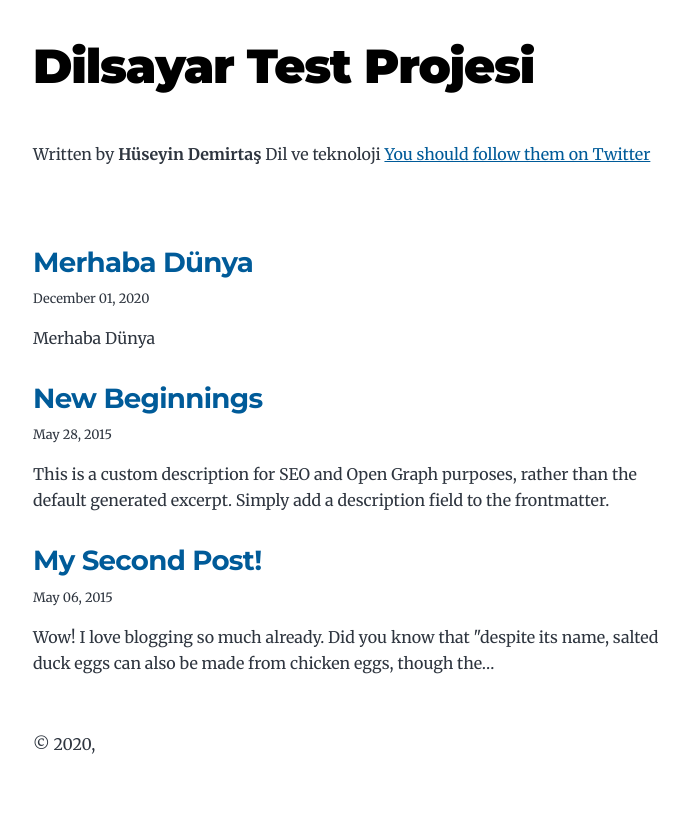
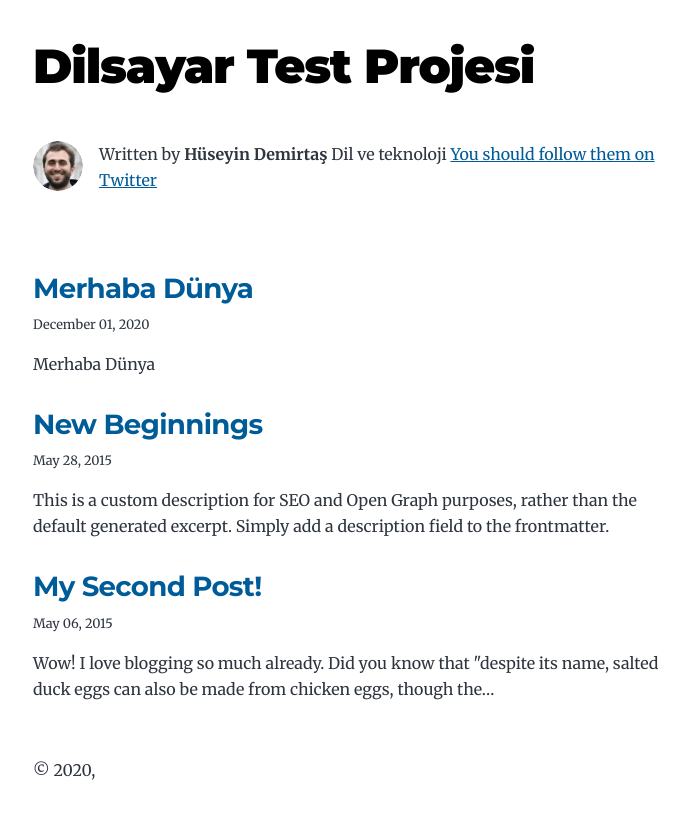
Before and after one commit to dilsayar/gatsbyjs, a Gatsby site: page / in a window 1280 px wide. Shown: the whole page, without its empty margins (291-980 px from the left). Built offline with nearby package versions, Linux system fonts and the light colour scheme; Gatsby itself is replaced by a stand-in of ours.

Commit message:
Update bio.js

```diff
--- a/src/components/bio.js
+++ b/src/components/bio.js
@@ -12,7 +12,7 @@ import Image from "gatsby-image"
 const Bio = () => {
   const data = useStaticQuery(graphql`
     query BioQuery {
-      avatar: file(absolutePath: { regex: "/profile-pic.jpg/" }) {
+      avatar: file(absolutePath: { regex: "/hd.png/" }) {
         childImageSharp {
           fixed(width: 50, height: 50, quality: 95) {
             ...GatsbyImageSharpFixed
```
